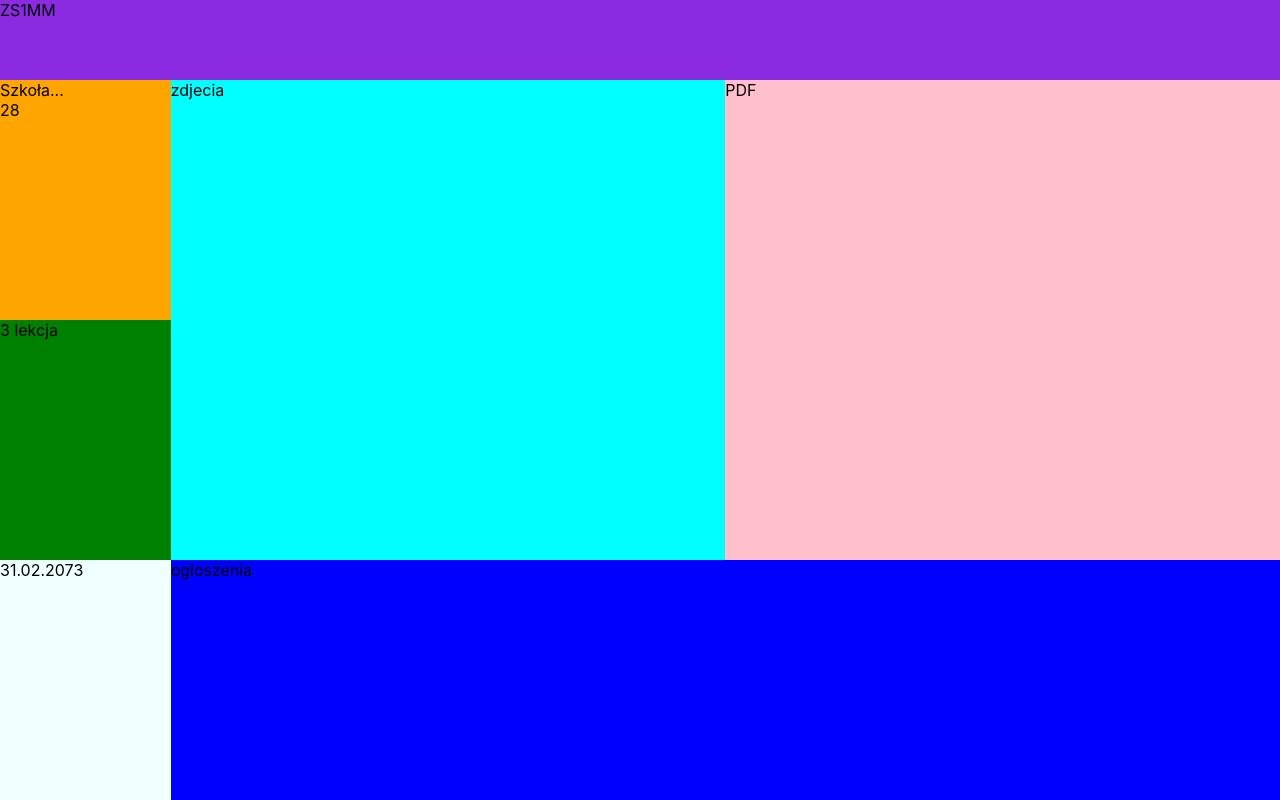
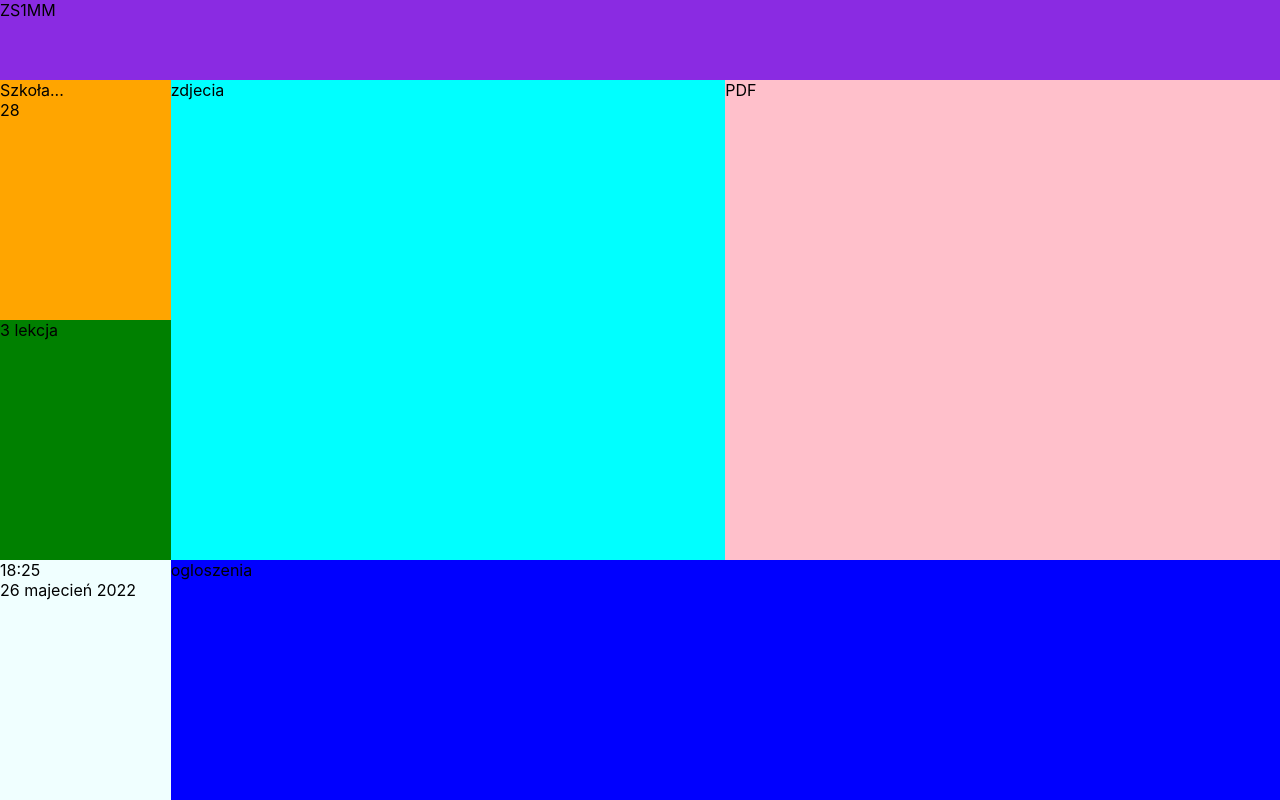
Before and after one commit to AoYP/school-frontend, a React (Create React App) app: page / in a window 1280 px wide. Built offline with nearby package versions, Linux system fonts and the light colour scheme.

Commit message:
data i godzina

```diff
--- a/public/index.html
+++ b/public/index.html
@@ -8,6 +8,7 @@
       content="Web site created using create-react-app"
     />
     <title>React App</title>
+
   </head>
   <body>
     <div id="root"></div>
--- a/src/App.js
+++ b/src/App.js
@@ -1,4 +1,4 @@
-import Date from "./components/date";
+import Data from "./components/date";
 import PDF from "./components/pdf";
 import Announcements from "./components/announcements";
 import Currentlesson from "./components/current-lesson";
@@ -10,14 +10,14 @@ import Photos from "./components/photos";
 function App() {
   return (
     <div className="App">
-      <div class="container">
-        <div class="header"><Header /></div>
-        <div class="holidays"><Holidays /></div>
-        <div class="currentlesson"><Currentlesson /></div>
-        <div class="date"><Date /></div>
-        <div class="photos"><Photos /></div>
-        <div class="PDF"><PDF /></div>
-        <div class="announcements"><Announcements /></div>
+      <div className="container">
+        <div className="header"><Header /></div>
+        <div className="holidays"><Holidays /></div>
+        <div className="currentlesson"><Currentlesson /></div>
+        <div className="date"><Data /></div>
+        <div className="photos"><Photos /></div>
+        <div className="PDF"><PDF /></div>
+        <div className="announcements"><Announcements /></div>
      </div>
     </div>
   );
--- a/src/components/date.js
+++ b/src/components/date.js
@@ -1,7 +1,12 @@
-function Date () {
+
+function Data () {
+  const today = new Date();
+  const monthNames = ["styczeń","luteń","marzecień","kwiecień","majecień","czerwiecień","lipiecień","sierpiecień","wrzesiecień","paździercień","listopacień","grudziecień"]
+  const time = today.getHours() + ":" + today.getMinutes();
+  const date = today.getDate() + " " + monthNames[today.getMonth()] + " " + today.getFullYear();
   return(
-    <div className="date">31.02.2073</div>
+    <div className="date">{time}<br />{date}</div>
   )
 }
 
-export default Date
+export default Data
```
Also changed, not shown: 1 other file (tests, documents, lock files or other folders).
